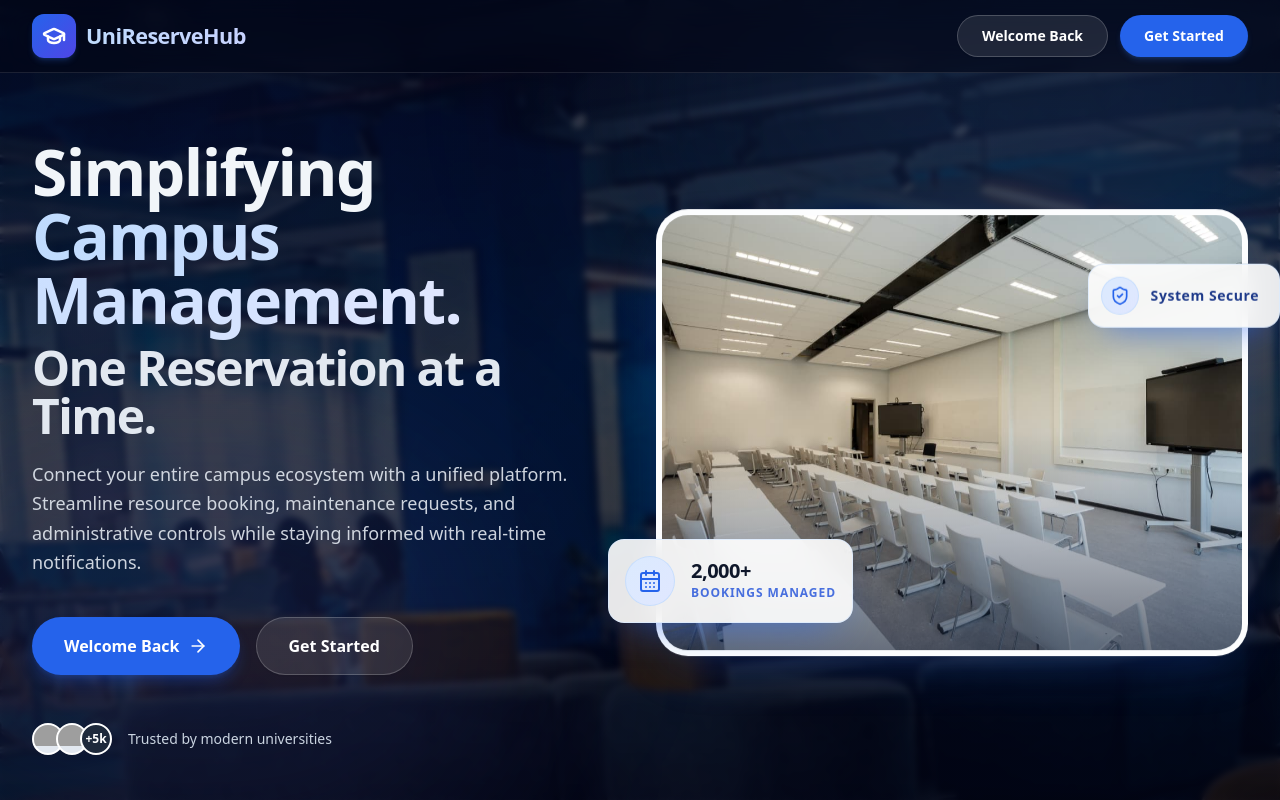
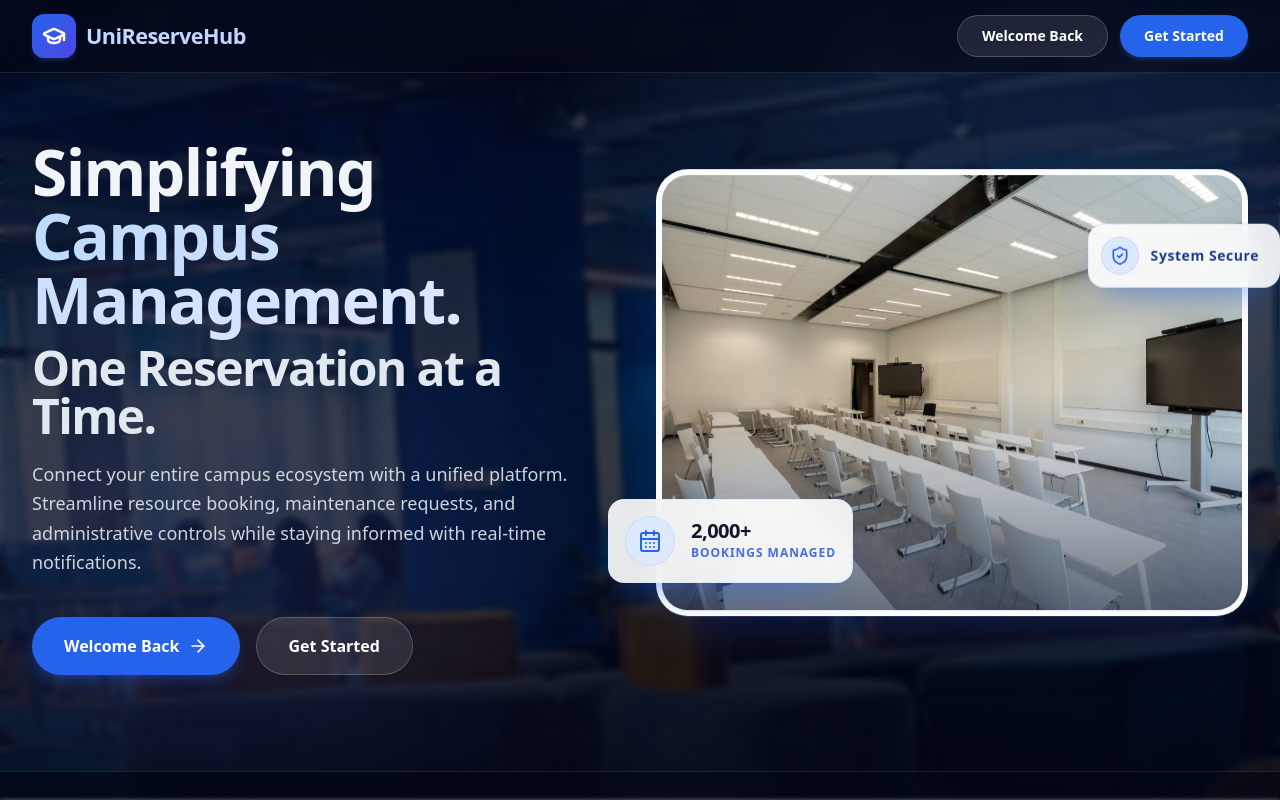
Before and after one commit to kavithiS/it3030-paf-2026-smart-campus-group68, a React (Vite) app in the folder frontend/: page / in a window 1280 px wide. Shown: the top 800 px of the page. Built offline with nearby package versions, Linux system fonts and the light colour scheme; no server answers; grey boxes are pictures that could not be loaded.

Commit message:
remove a detail

```diff
--- a/frontend/src/pages/LandingPage.jsx
+++ b/frontend/src/pages/LandingPage.jsx
@@ -189,28 +189,6 @@ export default function LandingPage() {
                     Get Started
                   </Link>
                 </div>
-
-                {/* Trust Indicators */}
-                <div className="mt-10 sm:mt-12 flex items-center gap-4 text-sm text-slate-300 font-medium">
-                  <div className="flex -space-x-2">
-                    <div className="w-8 h-8 rounded-full border-2 border-white bg-slate-200 overflow-hidden">
-                      <img
-                        src="https://images.unsplash.com/photo-1531427186611-ecfd6d936c79?auto=format&fit=facearea&facepad=2&w=100&h=100&q=80"
-                        alt="User"
-                      />
-                    </div>
-                    <div className="w-8 h-8 rounded-full border-2 border-white bg-slate-200 overflow-hidden">
-                      <img
-                        src="https://images.unsplash.com/photo-1494790108377-be9c29b29330?auto=format&fit=facearea&facepad=2&w=100&h=100&q=80"
-                        alt="User"
-                      />
-                    </div>
-                    <div className="w-8 h-8 rounded-full border-2 border-white overflow-hidden text-xs flex items-center justify-center font-bold bg-slate-800 text-white">
-                      +5k
-                    </div>
-                  </div>
-                  Trusted by modern universities
-                </div>
               </div>
 
               {/* RIGHT SIDE: Campus Illustration / Image Feature */}
```
